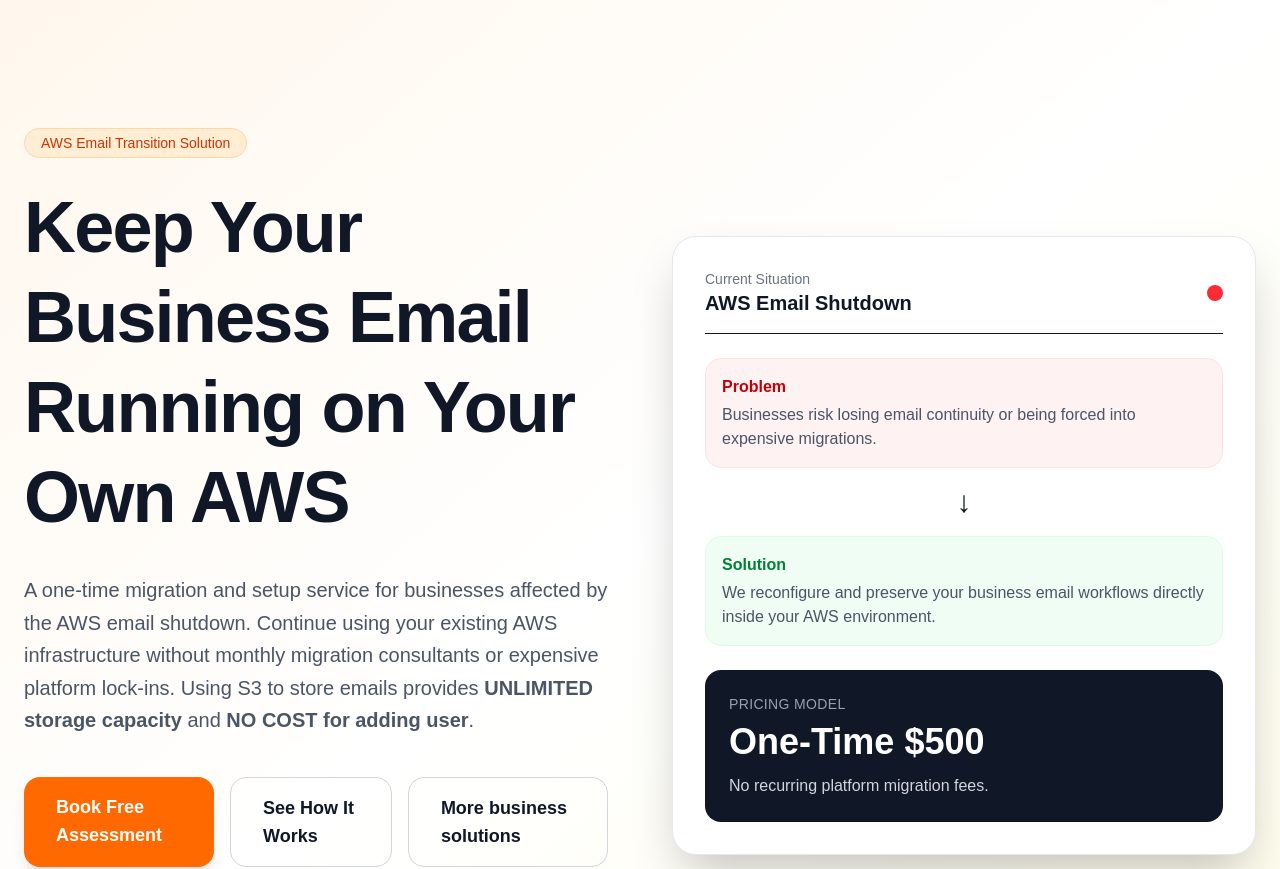
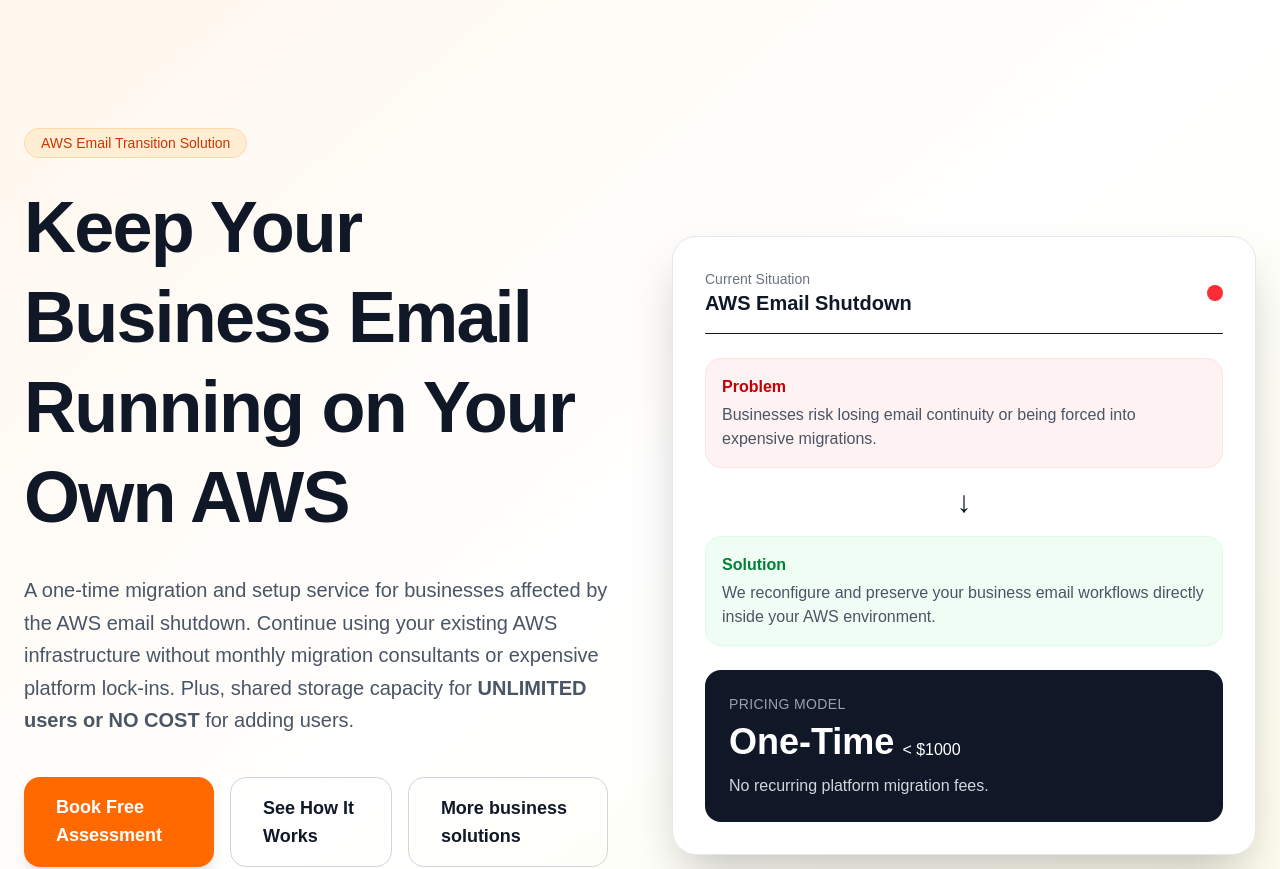
Before and after one commit to jianghengle/simple-users, a Next.js app in the folder aws-email-landing/: page /aws-email-migration in a window 1280 px wide. Shown: the top 869 px of the page. Built offline with nearby package versions, Linux system fonts and the light colour scheme.

Commit message:
landing page ready

```diff
--- a/aws-email-landing/app/aws-email-migration/page.tsx
+++ b/aws-email-landing/app/aws-email-migration/page.tsx
@@ -21,7 +21,7 @@
               <p className="mt-8 text-xl text-gray-600 leading-relaxed max-w-2xl">
                 A one-time migration and setup service for businesses affected by the AWS email shutdown.
                 Continue using your existing AWS infrastructure without monthly migration consultants or expensive platform lock-ins.
-                Using S3 to store emails provides <strong>UNLIMITED storage capacity</strong> and <strong>NO COST for adding user</strong>.
+                Plus, shared storage capacity for <strong>UNLIMITED users or NO COST</strong> for adding users.
               </p>
 
               <div className="mt-10 flex flex-col sm:flex-row gap-4">
@@ -78,7 +78,7 @@
                   <div className="rounded-2xl bg-gray-900 text-white p-6">
                     <p className="text-sm uppercase tracking-wide text-gray-400">Pricing Model</p>
                     <div className="mt-2 flex items-end gap-2">
-                      <span className="text-4xl font-bold">One-Time $500</span>
+                      <span className="text-4xl font-bold">One-Time</span><span>&lt; $1000</span>
                     </div>
                     <p className="mt-3 text-gray-300">
                       No recurring platform migration fees.
@@ -223,7 +223,7 @@
             {[
               {
                 question: 'Why not just migrate to Microsoft 365 or Google Workspace?',
-                answer: `Some organizations prefer to keep their email infrastructure and ownership within AWS. Our service focuses on helping customers maintain control while providing a practical migration path. And there are two other extra two benefits:<br />• You can have as many users or email accounts as you want, and there is <strong>NO cost for adding new users</strong><br />• With S3 as the email storage, there is <strong>NO capacity limitation</strong>, so you can upload as many data as you want`
+                answer: `Some organizations prefer to keep their email infrastructure and ownership within AWS. Our service focuses on helping customers maintain control while providing a practical migration path. And there are two other extra two benefits:<br />• You can have as many users or email accounts as you want, and there is <strong>NO cost for adding new users</strong><br />• Organization's shared storage capacity so <strong>NO per person capacity limitation</strong>.`
               },
               {
                 question: 'Do I keep my AWS account?',
```
Also changed, not shown: 1 other file (tests, documents, lock files or other folders).
